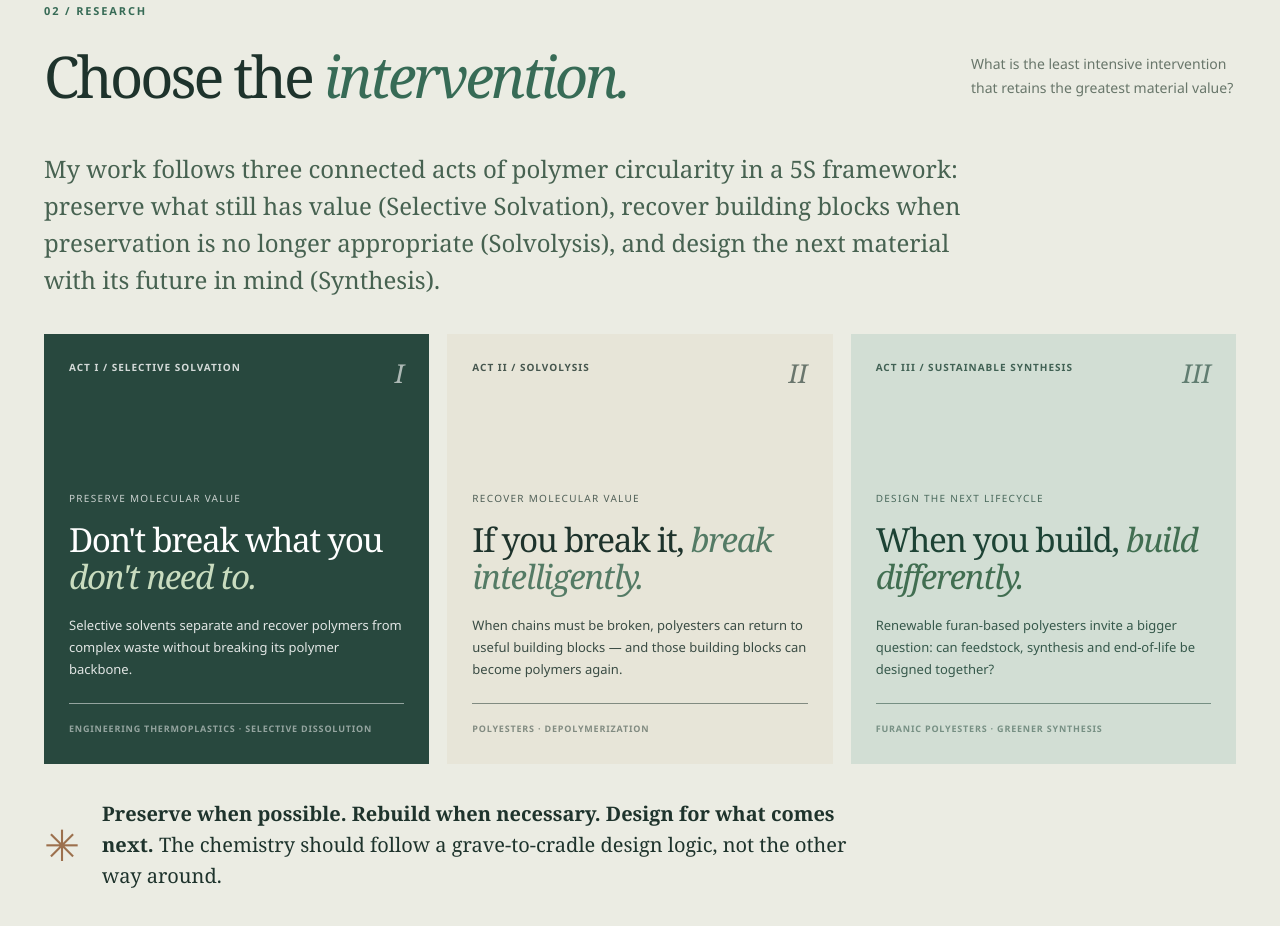
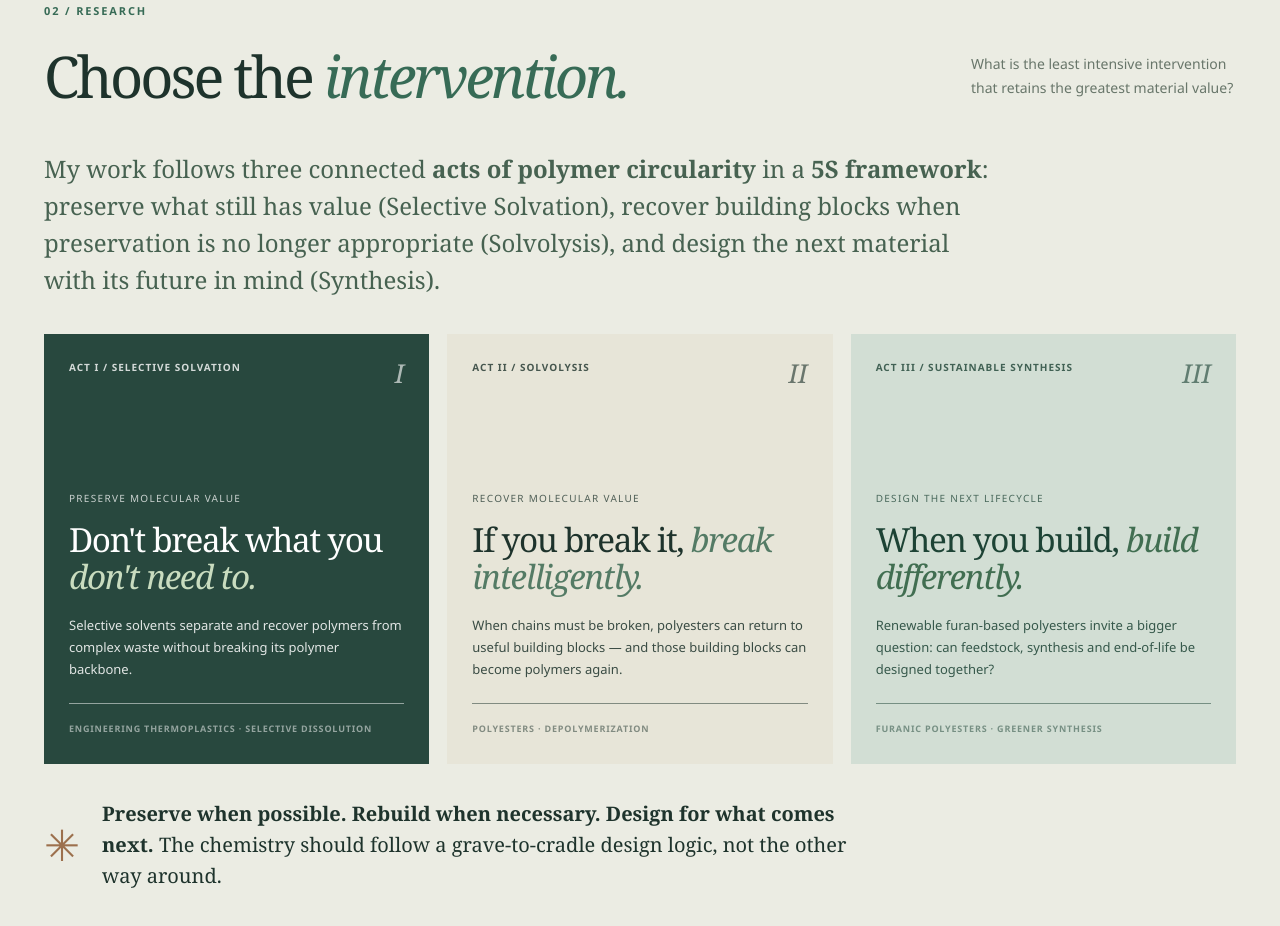
Before and after one commit to vgmpaula/vgmpaula.github.io, a plain HTML site: page index.html in a window 1280 px wide. Shown: the part 1813-2739 px from the top of the page. Drawn offline with Linux system fonts and the light colour scheme; no server answers.

Commit message:
Update index.html

```diff
--- a/index.html
+++ b/index.html
@@ -82,7 +82,7 @@
           <div><p class="eyebrow text-accent">02 / RESEARCH</p><h2 id="research-title" class="display-title">Choose the <em>intervention.</em></h2></div>
           <p class="section-head-note">What is the least intensive intervention that retains the greatest material value?</p>
         </div>
-        <p class="research-lead">My work follows three connected acts of polymer circularity in a 5S framework: preserve what still has value (Selective Solvation), recover building blocks when preservation is no longer appropriate (Solvolysis), and design the next material with its future in mind (Synthesis).</p>
+        <p class="research-lead">My work follows three connected <strong>acts of polymer circularity</strong> in a <strong>5S framework</strong>: preserve what still has value (Selective Solvation), recover building blocks when preservation is no longer appropriate (Solvolysis), and design the next material with its future in mind (Synthesis).</p>
         <div class="research-grid research-grid-three">
           <article class="research-card card-deep">
             <div class="card-top"><span class="card-index">ACT I / SELECTIVE SOLVATION</span><span class="card-act" aria-hidden="true">I</span></div>
```
